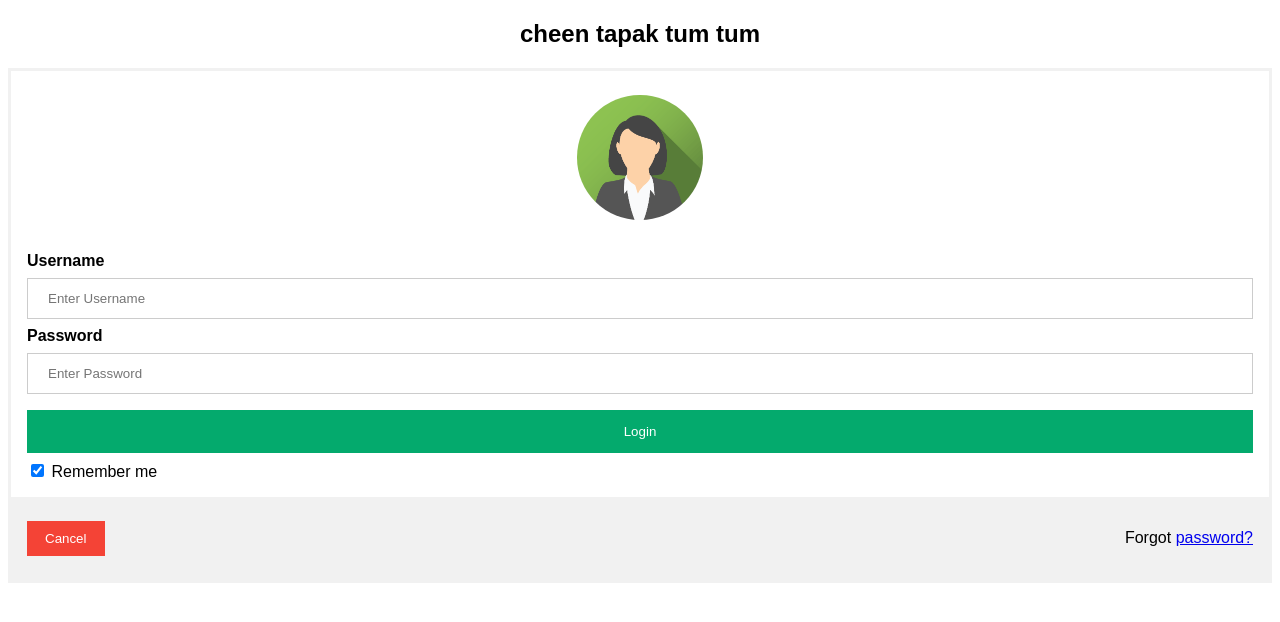
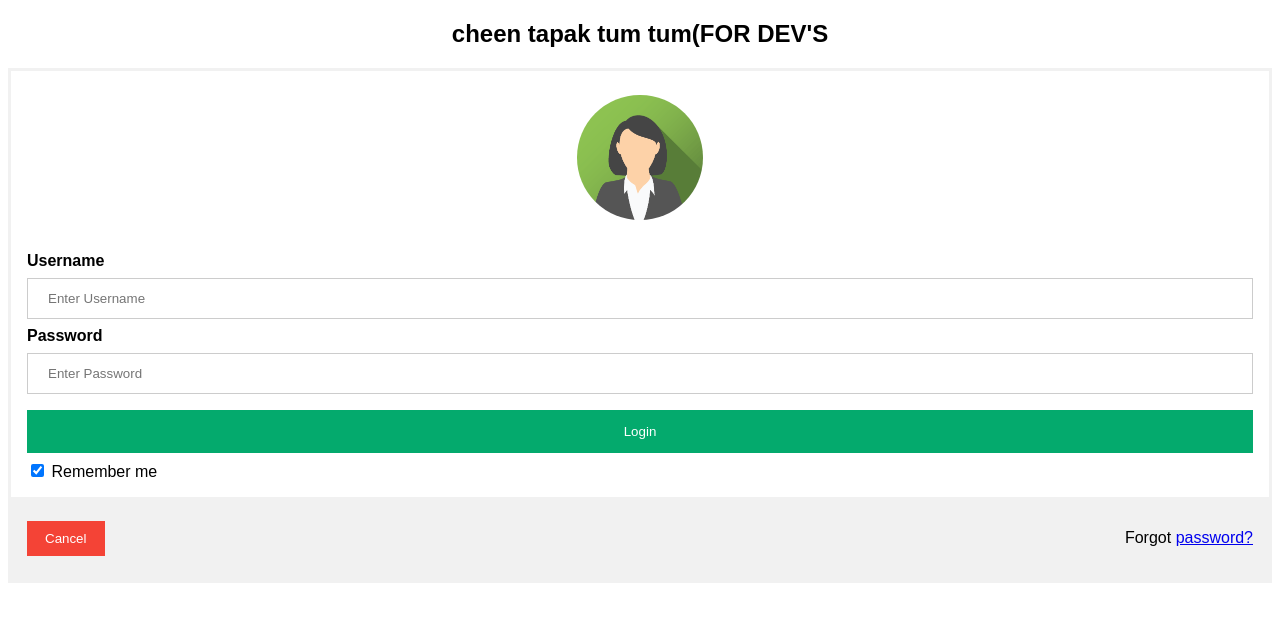
Before and after one commit to mannurajesh/kalki2898AD, a plain HTML site: page index.html in a window 1280 px wide. Drawn offline with Linux system fonts and the light colour scheme.

Commit message:
CHECKS FOR DEVELOPER

```diff
--- a/index.html
+++ b/index.html
@@ -68,7 +68,7 @@ span.psw {
 </head>
 <body>
 
-<center><h2>cheen tapak tum tum</h2></center>
+<center><h2>cheen tapak tum tum(FOR DEV'S</h2></center>
 
 <form action="/action_page.php" method="post">
   <div class="imgcontainer">
```
